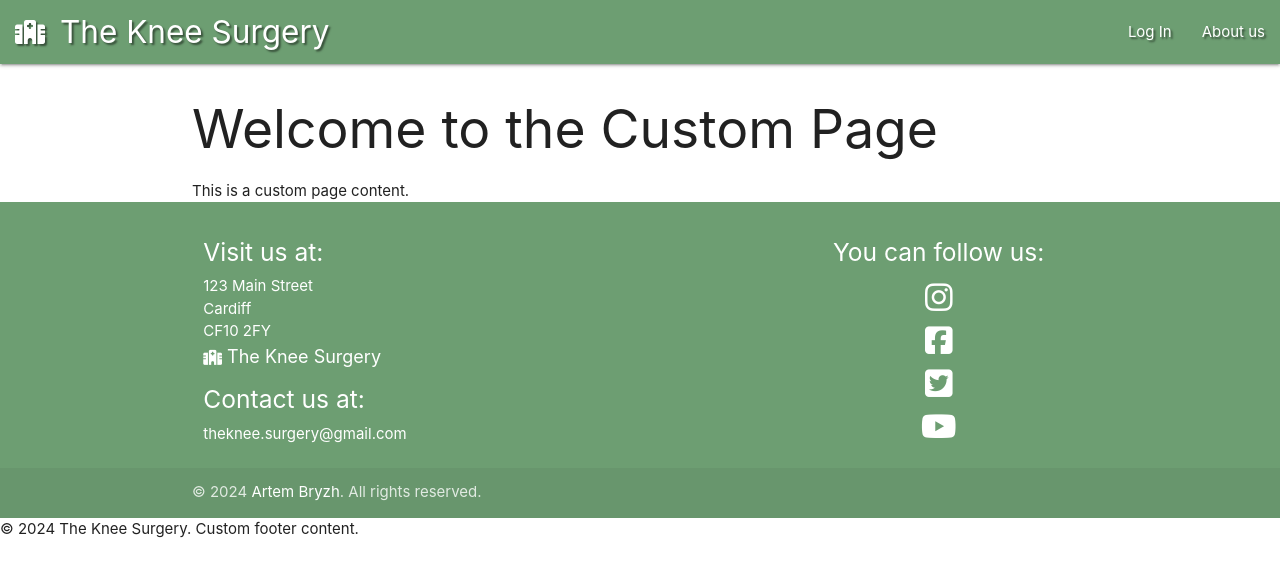
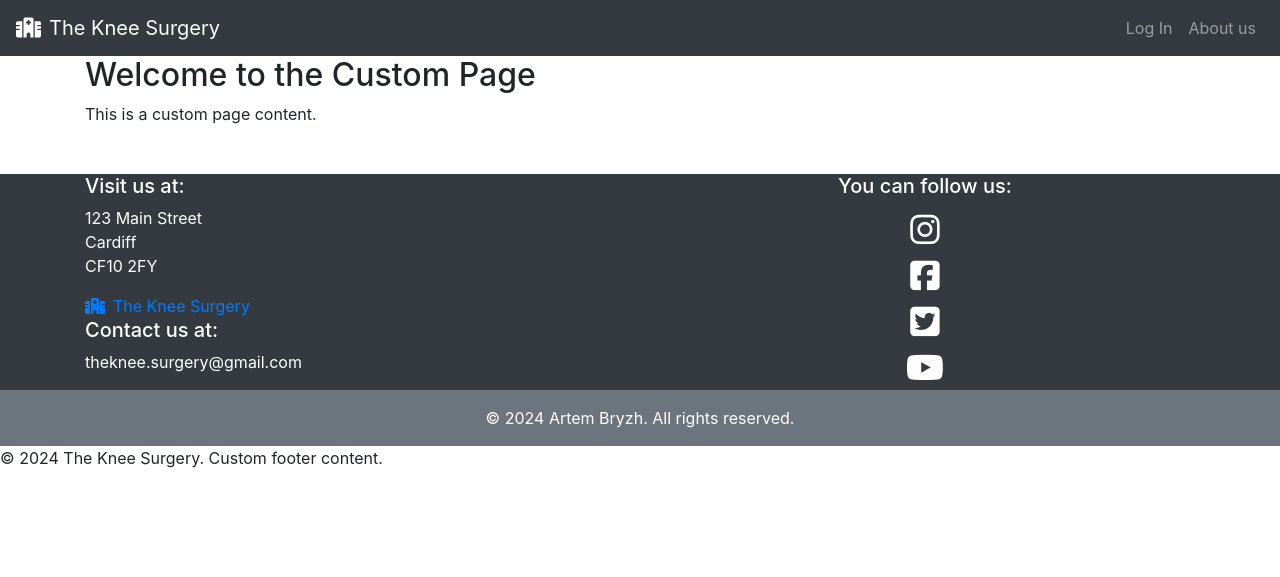
Before and after one commit to pagaslav/theknee-surgery, a Flask app: page / in a window 1280 px wide. Shown: the top 577 px of the page. Run offline with Flask 3, Linux system fonts and the light colour scheme; some libraries are stand-ins or nearby versions; some web fonts are replaced.

Commit message:
Change Materialize in Navbar and Footer to Bootstrap

```diff
--- a/templates/base.html
+++ b/templates/base.html
@@ -20,8 +20,8 @@
   <meta property="og:description"
     content="Discover everything you need to know about knee surgery and joint treatment.">
 
-  <!-- Compiled and minified Materialize CSS -->
-  <link rel="stylesheet" href="https://cdnjs.cloudflare.com/ajax/libs/materialize/1.0.0/css/materialize.min.css">
+  <!-- Bootstrap CSS -->
+  <link href="https://stackpath.bootstrapcdn.com/bootstrap/4.5.2/css/bootstrap.min.css" rel="stylesheet">
 
   <!-- Custom CSS -->
   <link rel="stylesheet" href="{{ url_for('static', filename='css/style.css') }}" type="text/css">
@@ -43,23 +43,25 @@
   <header>
     {% block nav_content %}
     <!-- Main navigation section -->
-    <nav class="nav-text-shadow">
-      <div class="nav-wrapper">
-        <a href="{{ url_for('index') }}" class="brand-logo">
-          <i class="fa-solid fa-hospital"></i><span class="">The Knee Surgery</span>
-        </a>
-        <a href="#" data-target="mobile-demo" class="sidenav-trigger right"><i class="fas fa-bars"></i></a>
-        <ul class="right hide-on-med-and-down">
-          <li><a href="#">Log In</a></li>
-          <li><a href="#">About us</a></li>
+    <nav class="navbar navbar-expand-lg navbar-dark bg-dark">
+      <a class="navbar-brand" href="{{ url_for('index') }}">
+        <i class="fa-solid fa-hospital"></i><span class="ml-2">The Knee Surgery</span>
+      </a>
+      <button class="navbar-toggler" type="button" data-toggle="collapse" data-target="#navbarNav"
+        aria-controls="navbarNav" aria-expanded="false" aria-label="Toggle navigation">
+        <span class="navbar-toggler-icon"></span>
+      </button>
+      <div class="collapse navbar-collapse" id="navbarNav">
+        <ul class="navbar-nav ml-auto">
+          <li class="nav-item">
+            <a class="nav-link" href="#">Log In</a>
+          </li>
+          <li class="nav-item">
+            <a class="nav-link" href="#">About us</a>
+          </li>
         </ul>
       </div>
     </nav>
-    <!-- Main navigation section -->
-    <ul class="sidenav" id="mobile-demo">
-      <li><a href="#">Log In</a></li>
-      <li><a href="#">About us</a></li>
-    </ul>
     {% endblock %}
   </header>
 
@@ -68,42 +70,42 @@
     {% endblock %}
 
     <!-- Footer section -->
-    <footer class="page-footer">
-      <div class="container mt-5">
+    <footer class="footer bg-dark text-white mt-5">
+      <div class="container">
         <div class="row">
-          <div class="col l6 s12">
-            <h5 class="white-text">Visit us at:</h5>
-            <p class="white-text text-lighten-4">123 Main Street<br>Cardiff<br>CF10 2FY</p>
-            <a href="{{ url_for('index') }}" class="">
-              <i class="fa-solid fa-hospital"></i><span class="brand-logo-text"> The Knee Surgery</span>
+          <div class="col-md-6">
+            <h5>Visit us at:</h5>
+            <p>123 Main Street<br>Cardiff<br>CF10 2FY</p>
+            <a href="{{ url_for('index') }}">
+              <i class="fa-solid fa-hospital"></i><span class="ml-2">The Knee Surgery</span>
             </a>
             <h5>Contact us at:</h5>
-            <p><a href="mailto:theknee.surgery@gmail.com" aria-label="Send an email to theknee.surgery@gmail.com">theknee.surgery@gmail.com</a></p>
+            <p><a href="mailto:theknee.surgery@gmail.com" class="text-white" aria-label="Send an email to theknee.surgery@gmail.com">theknee.surgery@gmail.com</a></p>
           </div>
-          <div class="col l4 offset-l2 s12 social-icons">
-            <h5 class="white-text">You can follow us:</h5>
-            <ul>
-              <li>
+          <div class="col-md-6 text-center social-icons">
+            <h5>You can follow us:</h5>
+            <ul class="list-unstyled d-flex justify-content-center">
+              <li class="mx-2">
                 <a href="https://instagram.com" target="_blank" rel="noopener noreferrer"
-                  aria-label="Visit our Instagram page">
+                  aria-label="Visit our Instagram page" class="text-white">
                   <i class="fab fa-instagram" aria-hidden="true"></i>
                 </a>
               </li>
-              <li>
+              <li class="mx-2">
                 <a href="https://facebook.com" target="_blank" rel="noopener noreferrer"
-                  aria-label="Visit our Facebook page">
+                  aria-label="Visit our Facebook page" class="text-white">
                   <i class="fab fa-facebook-square" aria-hidden="true"></i>
                 </a>
               </li>
-              <li>
+              <li class="mx-2">
                 <a href="https://twitter.com" target="_blank" rel="noopener noreferrer"
-                  aria-label="Visit our Twitter page">
+                  aria-label="Visit our Twitter page" class="text-white">
                   <i class="fab fa-twitter-square" aria-hidden="true"></i>
                 </a>
               </li>
-              <li>
+              <li class="mx-2">
                 <a href="https://youtube.com" target="_blank" rel="noopener noreferrer"
-                  aria-label="Visit our YouTube channel">
+                  aria-label="Visit our YouTube channel" class="text-white">
                   <i class="fab fa-youtube" aria-hidden="true"></i>
                 </a>
               </li>
@@ -112,13 +114,14 @@
         </div>
       </div>
 
-      <!-- Copyright -->
-      <div class="footer-copyright">
-        <p class="container">
-        © 2024 <a href="https://www.linkedin.com/in/artem-bryzh-43109a176/" target="_blank"
-        rel="noopener noreferrer" aria-label="Artem Bryzh LinkedIn Profile">Artem Bryzh</a>.  All
-        rights reserved.
-        </p>
+      <div class="bg-secondary text-center py-3">
+        <div class="container">
+          <p class="mb-0">
+            © 2024 <a href="https://www.linkedin.com/in/artem-bryzh-43109a176/" target="_blank"
+              rel="noopener noreferrer" aria-label="Artem Bryzh LinkedIn Profile" class="text-white">Artem Bryzh</a>. All
+            rights reserved.
+          </p>
+        </div>
       </div>
     </footer>
     {% block footer_content %}
```
